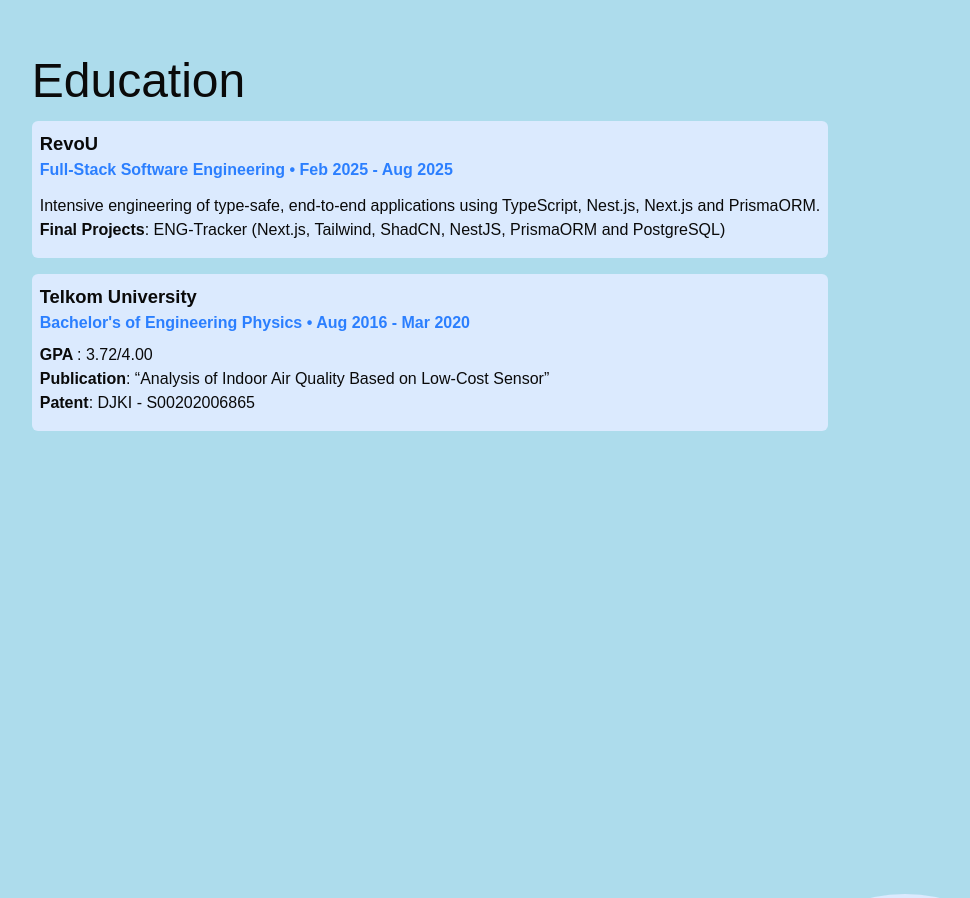
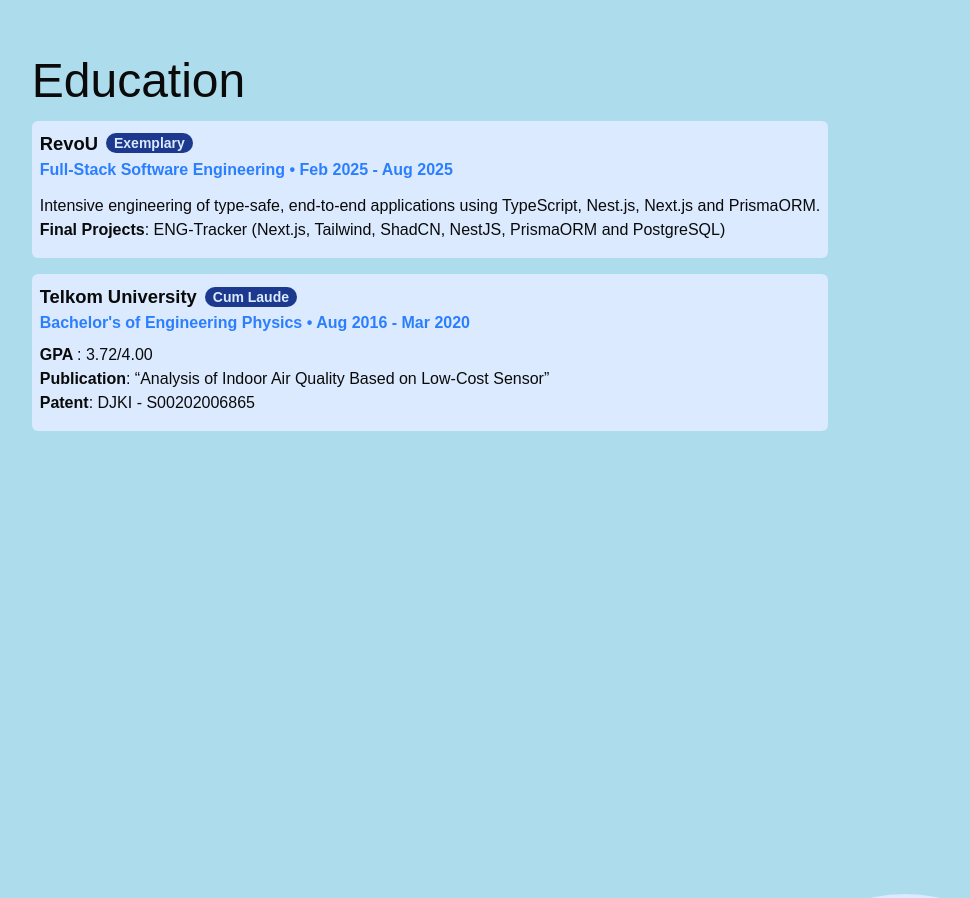
Before and after one commit to kebejoan/bejo-porto, a Next.js app: page / in a window 1280 px wide. Shown: the part 2580-3478 px from the top of the page, without its empty margins (210-1180 px from the left). Built offline with nearby package versions, Linux system fonts and the light colour scheme; a web font is replaced by a local one.

Commit message:
feat: add education badge

```diff
--- a/app/components/2_Education.tsx
+++ b/app/components/2_Education.tsx
@@ -11,7 +11,12 @@
 						{/* Revou */}
 						<div className="w-full flex flex-col bg-bgblue rounded-md gap-1 p-2">
 							<div className="w-full flex flex-col">
-								<div className="font-bold">RevoU</div>
+								<div className="flex gap-2 items-center">
+									<div className="font-bold">RevoU</div>
+									<p className="w-fit h-fit text-[0.7rem] lg:text-sm cursor-default default px-2 font-google font-bold bg-bgblueflip text-bgblue rounded-full">
+										Exemplary
+									</p>
+								</div>
 								<div className="text-sm lg:text-base mb-2  text-blue-500 font-bold">
 									Full-Stack Software Engineering • Feb 2025 - Aug 2025
 								</div>
@@ -27,7 +32,12 @@
 						{/* TelU */}
 						<div className="w-full flex flex-col bg-bgblue rounded-md p-2">
 							<div className="w-full flex flex-col">
-								<div className="font-bold">Telkom University</div>
+								<div className="flex gap-2 items-center">
+									<div className="font-bold">Telkom University</div>
+									<p className="w-fit h-fit text-[0.7rem] lg:text-sm cursor-default default px-2 font-google font-bold bg-bgblueflip text-bgblue rounded-full">
+										Cum Laude
+									</p>
+								</div>
 								<div className="text-sm lg:text-base mb-2 text-blue-500 font-bold">
 									Bachelor's of Engineering Physics • Aug 2016 - Mar 2020
 								</div>
--- a/app/components/5_AdditionalInfo.tsx
+++ b/app/components/5_AdditionalInfo.tsx
@@ -16,6 +16,7 @@
 								<div className="w-full flex flex-col bg-bgblue rounded-md p-2 pb-10">
 									<p className="mb-2 font-bold text-bgblueflip">Front-End</p>
 									<div className="w-full flex flex-wrap gap-4 leading-none">
+										{/* This badges really needs to be a component */}
 										<p className="text-sm lg:text-base cursor-default default px-2 py-1 font-google font-bold bg-bgblueflip text-bgblue hover:bg-blue-500 rounded-full">
 											Next.js
 										</p>
```
